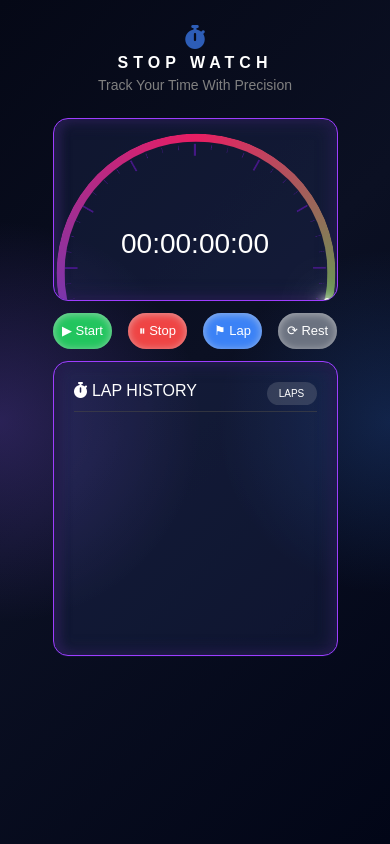
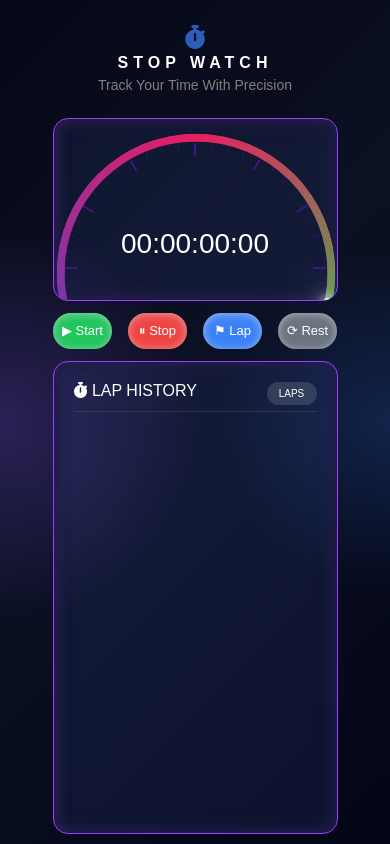
Before and after one commit to AbdelrahmanAbdelnaser/Stopwatch, a React (Create React App) app: page / in a window 390 px wide. Built offline with nearby package versions, Linux system fonts and the light colour scheme.

Commit message:
Add container styling to span 8 rows in header layout

```diff
--- a/src/App.css
+++ b/src/App.css
@@ -298,4 +298,7 @@ header span {
       transform: translate(-50%, -50%) rotate(83deg) translateY(135px);
     }
   }
+  .container {
+    grid-row: span 8;
+  }
 }
```
